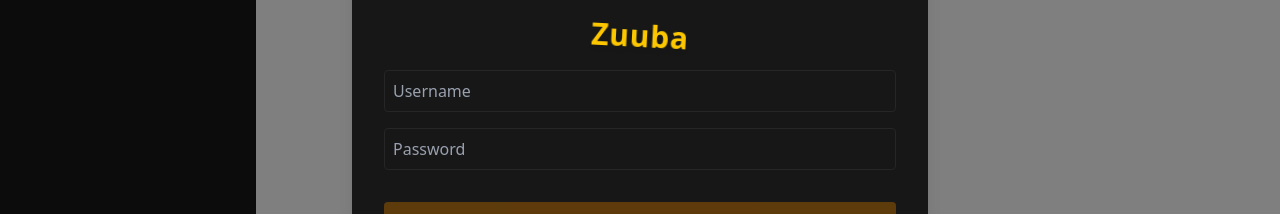
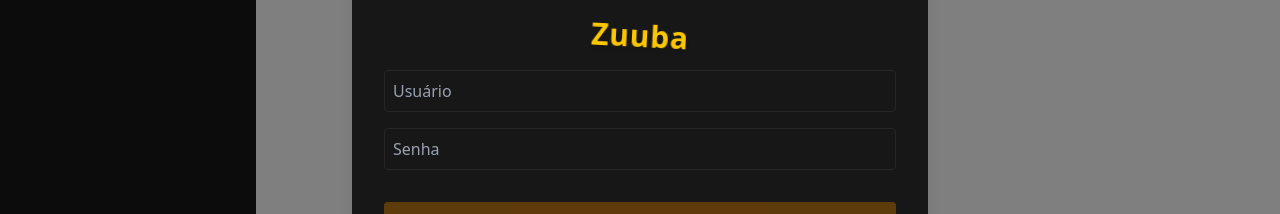
Before and after one commit to TawanGit/videofront, a Next.js app: page / in a window 1280 px wide. Both pictures are taken after a click on the button "Log In". Shown: the part 292-506 px from the top of the page. Built offline with nearby package versions, Linux system fonts and the light colour scheme.

Commit message:
feat: adding name, user...

```diff
--- a/src/components/header.tsx
+++ b/src/components/header.tsx
@@ -8,11 +8,22 @@
   return (
     <div className=" text-white p-4 bg-neutral-900 flex justify-between px-8">
       <Logo />
-      <div className="flex items-center gap-4">
-        <button onClick={() => setOpenLogin(true)}>Log In</button>
-        <SignInModal open={openLogin} onClose={() => setOpenLogin(false)} />
-        <button>Sign Up</button>
-      </div>
+      {localStorage.getItem("token") ? (
+        <div className="flex  items-center gap-2">
+          <p>Name</p>{" "}
+          <img
+            src="https://media1.thrillophilia.com/filestore/n2ib9inwzcilxpg3aumbigvq4jus_IMG_World_Dubai_Fun_38a0986c1a.jpg?w=400&dpr=2"
+            alt=""
+            className="rounded-full w-12 h-12 object-cover"
+          />
+        </div>
+      ) : (
+        <div className="flex items-center gap-4">
+          <button onClick={() => setOpenLogin(true)}>Log In</button>
+          <SignInModal open={openLogin} onClose={() => setOpenLogin(false)} />
+          <button>Sign Up</button>
+        </div>
+      )}
     </div>
   );
 }
--- a/src/components/signInModal.tsx
+++ b/src/components/signInModal.tsx
@@ -59,7 +59,7 @@
             setLogin((prev) => ({ ...prev, username: event.target.value }))
           }
           type="text"
-          placeholder="Username"
+          placeholder="Usuário"
           className="p-2 rounded bg-neutral-900 border border-neutral-800 text-white placeholder-gray-400 outline-none focus:ring-2 focus:ring-blue-500"
         />
         <input
@@ -68,7 +68,7 @@
             setLogin((prev) => ({ ...prev, password: event.target.value }))
           }
           type="password"
-          placeholder="Password"
+          placeholder="Senha"
           className="p-2 rounded bg-neutral-900 border border-neutral-800 text-white placeholder-gray-400 outline-none focus:ring-2 focus:ring-blue-500"
         />
         <div> {error && error}</div>
```
